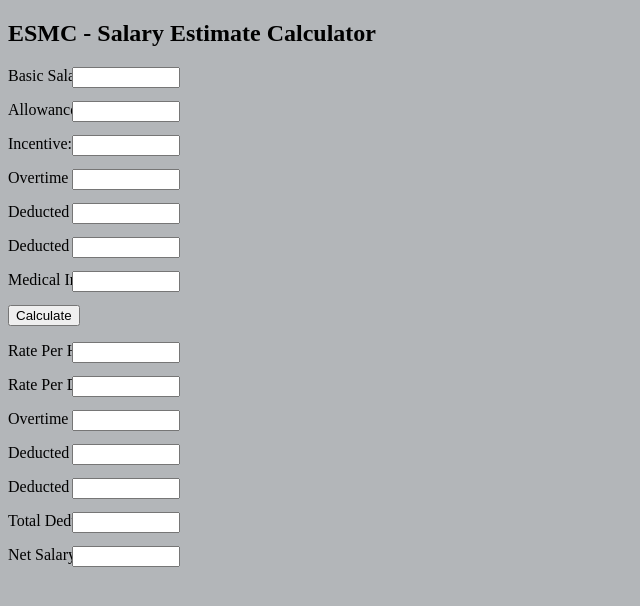
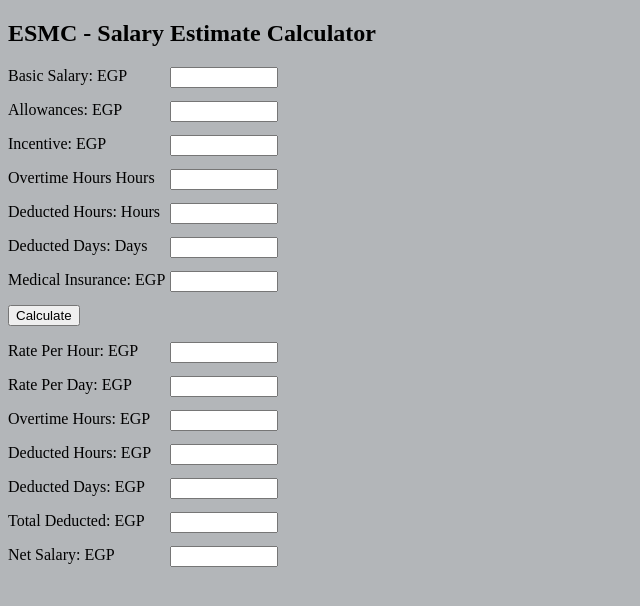
Before and after one commit to AhmedMoustafa88/ESMC-DB, a plain HTML site: page se/se.html in a window 1280 px wide. Shown: the whole page, without its empty margins (0-640 px from the left). Drawn offline with Linux system fonts and the light colour scheme.

Commit message:
Add files via upload

```diff
--- a/se/styles.css
+++ b/se/styles.css
@@ -2,4 +2,4 @@ body {background-color: rgb(179, 182, 185);}
 
  .box{width: 100px;
 position: absolute ;
-right: 1100px;}
+left: 170px;}
```
